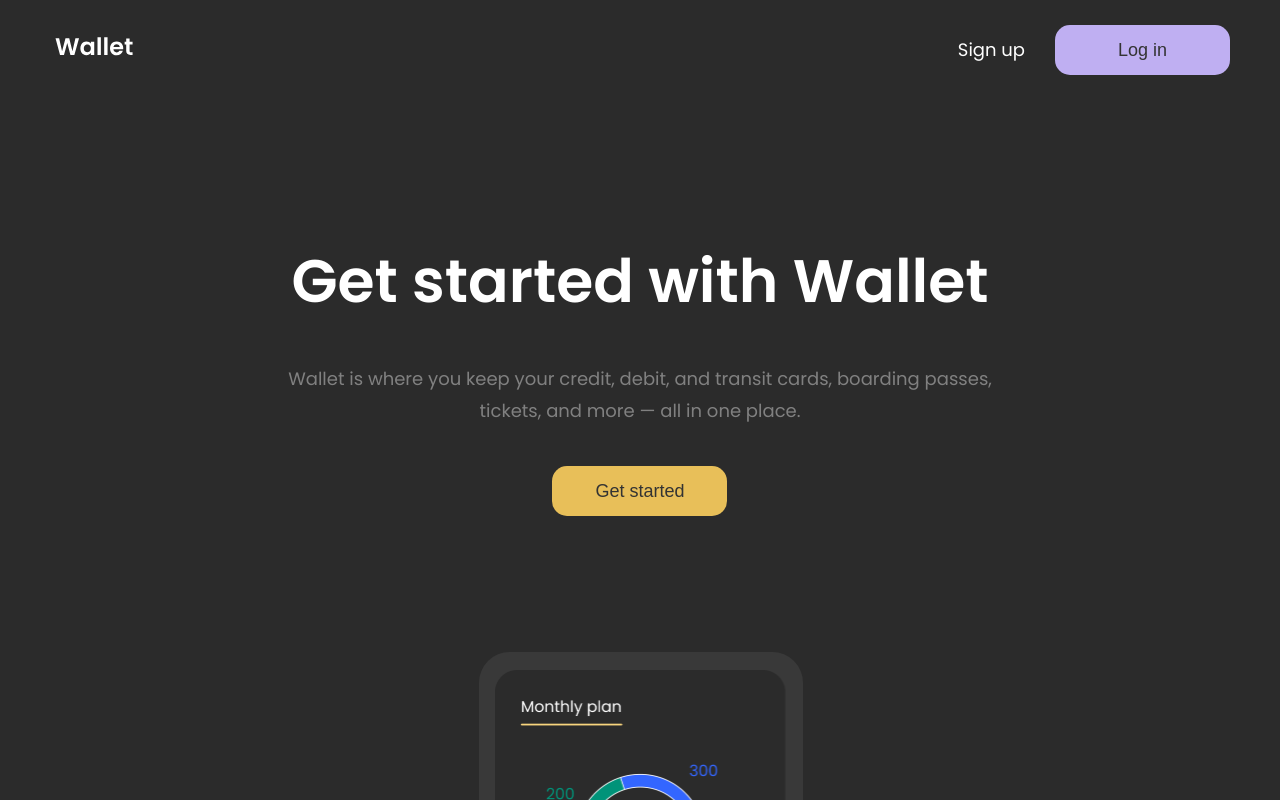
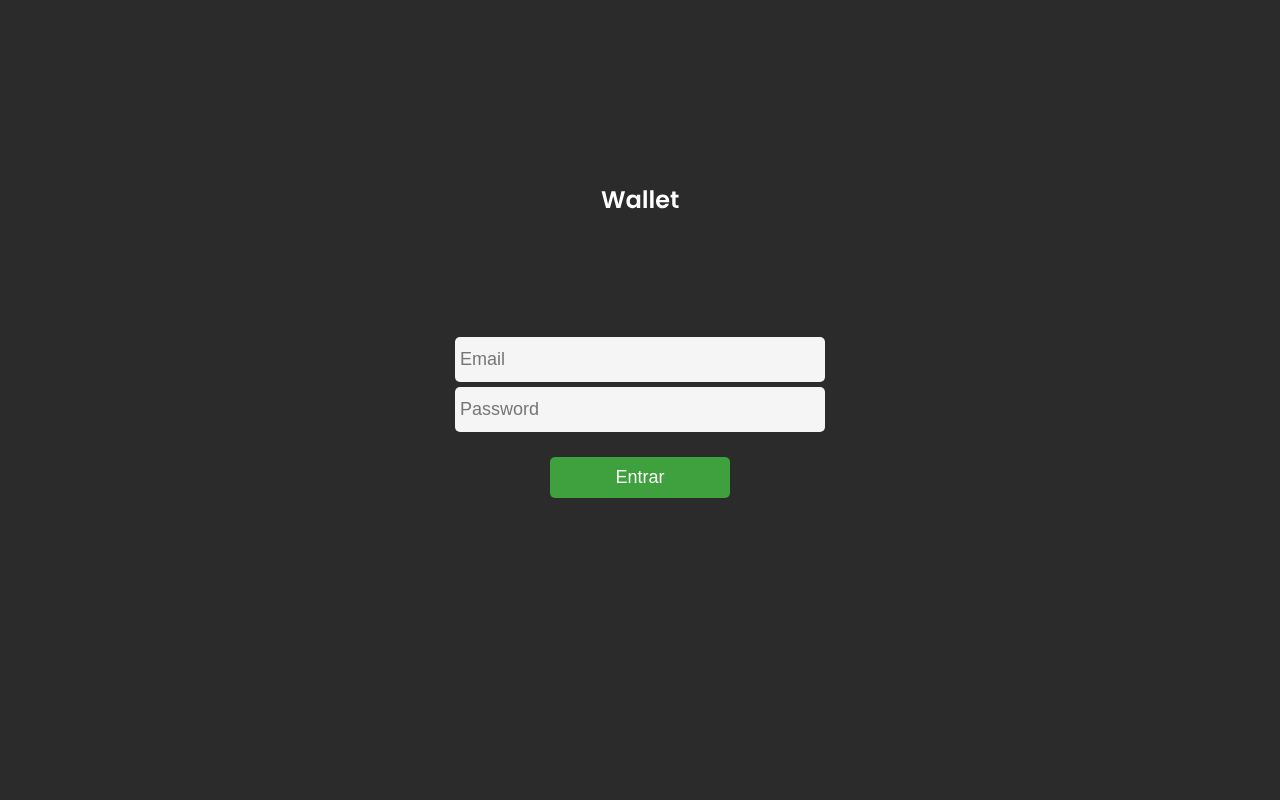
Before and after one commit to rogg62/Wallet_LandingPage, a React (Create React App) app: page /Login in a window 1280 px wide. Shown: the top 800 px of the page. Built offline with nearby package versions, Linux system fonts and the light colour scheme.

Commit message:
Landing Page

```diff
--- a/package.json
+++ b/package.json
@@ -8,6 +8,7 @@
     "@testing-library/user-event": "^13.5.0",
     "react": "^18.2.0",
     "react-dom": "^18.2.0",
+    "react-router-dom": "^6.10.0",
     "react-scripts": "5.0.1",
     "web-vitals": "^2.1.4"
   },
--- a/src/App.js
+++ b/src/App.js
@@ -1,15 +1,19 @@
 import "./App.css";
-//Components
-import Menu from "./components/Menu";
-import Main from "./components/Main";
-import Footer from "./components/Footer";
+//Pages
+import Home from "./pages/home";
+import Login from "./pages/login"
+//Router
+import { BrowserRouter, Route, Routes } from "react-router-dom";
 
 function App() {
   return (
     <div className="App">
-      <Menu />
-      <Main />
-      <Footer />
+      <BrowserRouter>
+   <Routes>
+    <Route path="/" element={<Home /> }/>
+    <Route path="/Login" element={<Login /> }/>
+   </Routes>
+      </BrowserRouter>
     </div>
   );
 }
--- a/src/components/Cta.js
+++ b/src/components/Cta.js
@@ -1,5 +1,6 @@
 import "./Cta.css";
 import Gif from "../assets/GIF.svg";
+import { Link } from "react-router-dom";
 
 import React from "react";
 
@@ -12,7 +13,7 @@ const Cta = () => {
           <p>
             Contact us through our 24/7 live chat. We're always happy to help!
           </p>
-          <button>Get started</button>
+          <Link to="/Login"><button>Get started</button></Link>
         </div>
         <div id="box2">
           <img src={Gif} alt="" />
--- a/src/components/Menu.css
+++ b/src/components/Menu.css
@@ -7,7 +7,7 @@ header {
   flex-direction: row;
 }
 
-header a {
+header a{
   margin: 0 0 0 50px;
 }
 
@@ -42,7 +42,7 @@ header nav button:hover {
   transition: 0.2s ease-in;
 }
 
-header nav a {
+header nav #Link {
   font-style: normal;
   font-weight: 400;
   font-size: 18px;
--- a/src/components/Menu.js
+++ b/src/components/Menu.js
@@ -1,17 +1,17 @@
 import "./Menu.css";
 import Logo from "../assets/Wallet logo.svg";
-
+import { Link } from "react-router-dom";
 import React from "react";
 
 const Menu = () => {
   return (
     <header>
-      <a href="1">
+      <a href="#principal">
         <img src={Logo} alt="" />
       </a>
 
       <nav>
-        <a href="1">Sign up</a>
+        <Link id="Link" to="/Login">Sign up</Link>
         <button>Log in</button>
       </nav>
     </header>
--- a/src/components/Principal.css
+++ b/src/components/Principal.css
@@ -40,10 +40,15 @@
   margin: 5% 0 0 0;
 }
 
+#principal div Link {
+  margin: 5% 0 0 0;
+}
+
 #principal div button {
   width: 175px;
   height: 50px;
-  margin: 5% 0 0 0;
+  margin: 25% 0 0 0;
+
   background: #e8bf59;
   border: none;
   border-radius: 15px;
@@ -70,7 +75,6 @@
   #principal div {
     width: 99%;
     margin-bottom: 80px;
-
   }
 
   #principal div h1 {
@@ -82,7 +86,6 @@
     line-height: 60px;
     text-align: center;
     color: #ffffff;
-
   }
 
   #principal div p {
@@ -95,7 +98,6 @@
     text-align: center;
     color: #ffffff;
     opacity: 0.4;
-
   }
 }
 
--- a/src/components/Principal.js
+++ b/src/components/Principal.js
@@ -1,6 +1,6 @@
 import "./Principal.css";
 import GroupPrincipal from "../assets/Group.svg";
-
+import { Link } from "react-router-dom";
 
 import React from "react";
 
@@ -13,7 +13,10 @@ const Principal = () => {
           Wallet is where you keep your credit, debit, and transit cards,
           boarding passes, tickets, and more — all in one place.
         </p>
-        <button>Get started</button>
+
+        <Link to="/Login">
+          <button>Get started</button>
+        </Link>
       </div>
 
       <img src={GroupPrincipal} alt="" />
--- /dev/null
+++ b/src/pages/home.js
@@ -0,0 +1,17 @@
+import React from "react";
+//Components
+import Menu from "../components/Menu";
+import Main from "../components/Main";
+import Footer from "../components/Footer";
+
+const Home = () => {
+  return (
+    <div>
+      <Menu />
+      <Main />
+      <Footer />
+    </div>
+  );
+};
+
+export default Home;
--- /dev/null
+++ b/src/pages/login.css
@@ -0,0 +1,50 @@
+#container-login {
+  width: 100%;
+  height: 100vh;
+  display: flex;
+  align-items: center;
+  justify-content: center;
+  flex-direction: column;
+}
+
+#container-login form {
+  width: 50%;
+  height: 50%;
+  border-radius: 10px;
+  display: flex;
+  align-items: center;
+  justify-content: center;
+  flex-direction: column;
+  gap: 5px;
+}
+
+#container-login form input {
+  width: 20em;
+  background: whitesmoke;
+  height: 45px;
+  border: none;
+  padding: 0 5px;
+  border-radius: 5px;
+  font-style: normal;
+  font-weight: 400;
+  font-size: 18px;
+}
+
+#container-login form button {
+  width: 10em;
+  padding: 10px;
+  border: none;
+  border-radius: 5px;
+  color: #fff;
+  font-style: normal;
+  font-weight: 400;
+  font-size: 18px;
+  text-align: center;
+  background: rgb(62, 161, 62);
+  margin-top: 20px;
+}
+
+#container-login form button:hover {
+    background: green;
+    transition: 0.2s ease-in;
+}
--- /dev/null
+++ b/src/pages/login.js
@@ -0,0 +1,24 @@
+import React from "react";
+import { Link } from "react-router-dom";
+import Logo from "../assets/Wallet logo.svg"
+
+import "./login.css"
+const login = () => {
+  return (
+    <section id="container-login">
+      <img src={Logo} alt="" />
+
+      <form>
+        <label>
+          <input type="email" name="" id="" placeholder="Email"/>
+        </label>
+        <label>
+          <input type="password" name="" id="" placeholder="Password"/>
+        </label>
+        <Link to='/'><button type="submit">Entrar</button></Link>
+      </form>
+    </section>
+  );
+};
+
+export default login;
```
Also changed, not shown: 1 other file (tests, documents, lock files or other folders).
